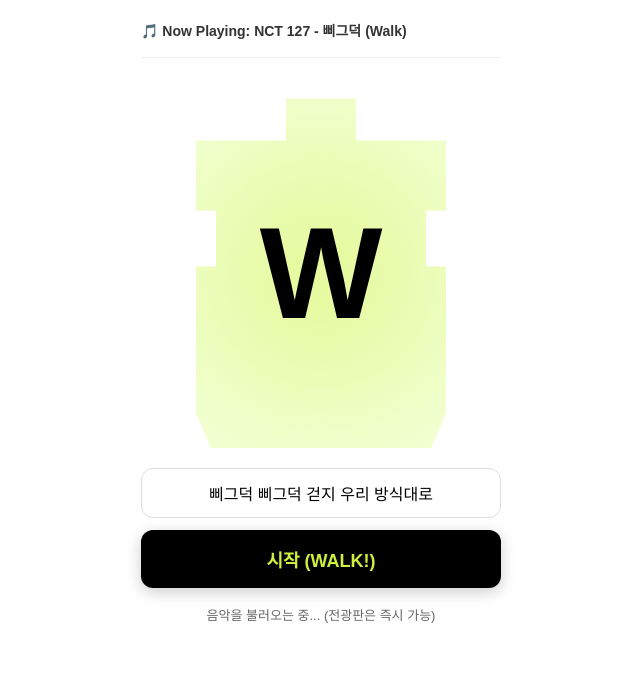
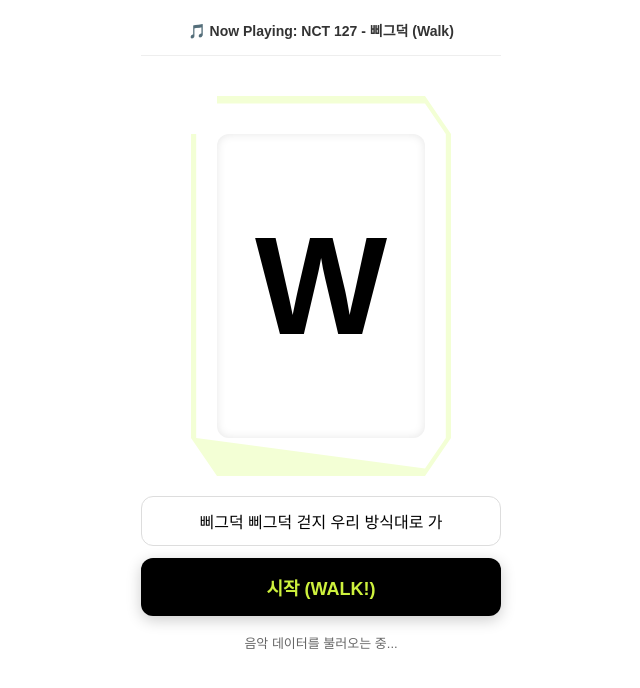
Before and after one commit to kaya1229/Cheer, a plain HTML site: page index.html in a window 1280 px wide. Shown: the whole page, without its empty margins (319-959 px from the left). Drawn offline with Linux system fonts and the light colour scheme.

Commit message:
Update index.html

```diff
--- a/index.html
+++ b/index.html
@@ -3,24 +3,52 @@
 <head>
     <meta charset="UTF-8">
     <meta name="viewport" content="width=device-width, initial-scale=1.0">
-    <title>NCT Online Lightstick - Fast Response</title>
+    <title>NCT Online Lightstick - WALK Edition</title>
     <style>
-        body { font-family: 'Noto Sans KR', sans-serif; background: #fff; display: flex; flex-direction: column; align-items: center; margin: 0; padding: 20px; }
-        .header { width: 100%; max-width: 360px; border-bottom: 1px solid #eee; padding-bottom: 15px; margin-bottom: 20px; }
-        .info { font-size: 14px; color: #333; line-height: 1.6; font-weight: bold; }
+        body { font-family: 'Noto Sans KR', sans-serif; background: #fff; display: flex; flex-direction: column; align-items: center; margin: 0; padding: 20px; transition: background 0.1s; }
+        .header { width: 100%; max-width: 360px; border-bottom: 1px solid #eee; padding-bottom: 15px; margin-bottom: 20px; text-align: center; }
+        .info { font-size: 14px; color: #333; font-weight: bold; }
 
-        /* 믐먼봉 정교한 실루엣 UI */
-        .meummonbong-frame { position: relative; width: 250px; height: 350px; margin: 20px 0; }
+        /* --- 핵심: 믐먼봉 정교한 실루엣 UI (첨부 이미지 비율 반영) --- */
+        .meummonbong-frame {
+            position: relative;
+            width: 260px; /* 실제 이미지 비율 고려 */
+            height: 380px;
+            margin: 20px 0;
+            display: flex; justify-content: center; align-items: center;
+        }
+
+        /* 믐먼봉의 특징적인 외부 절개 라인 */
         .meummonbong-shape {
-            width: 100%; height: 100%; background: #F3FFD5; position: absolute;
-            clip-path: polygon(0% 12%, 36% 12%, 36% 0%, 64% 0%, 64% 12%, 100% 12%, 100% 32%, 92% 32%, 92% 48%, 100% 48%, 100% 90%, 94% 100%, 6% 100%, 0% 90%, 0% 48%, 8% 48%, 8% 32%, 0% 32%);
+            width: 100%; height: 100%;
+            background: #F3FFD5; /* 이미지의 연한 네온 연두색 */
+            position: absolute; top: 0; left: 0;
+
+            /* CSS clip-path로 입체적인 각진 형태 구현 */
+            clip-path: polygon(
+                /* 상단 각 */ 10% 0%, 90% 0%, 100% 10%, 100% 90%, 90% 100%, 10% 100%, 0% 90%, 0% 10%,
+                /* 내부 구멍: 발광 효과 시 선명도를 높이기 위함 */
+                2% 10%, 2% 90%, 90% 98%, 98% 90%, 98% 10%, 90% 2%, 10% 2%
+            );
         }
-        .glow-effect {
-            position: absolute; top: 50%; left: 50%; transform: translate(-50%, -50%);
-            width: 140%; height: 140%; background: radial-gradient(circle, rgba(206, 241, 61, 0.4) 0%, rgba(206, 241, 61, 0) 70%);
-            filter: blur(20px);
+
+        /* 중앙 글자 영역 (image_2.png 폰트 느낌 반영) */
+        .display-area {
+            position: relative;
+            z-index: 2;
+            display: flex; flex-direction: column; justify-content: center; align-items: center;
+            width: 80%; height: 80%;
+            border-radius: 12px;
+            box-shadow: inset 0 0 10px rgba(0,0,0,0.1);
+            transition: box-shadow 0.1s, background 0.1s;
         }
-        .display-char { position: absolute; top: 50%; left: 50%; transform: translate(-50%, -50%); font-size: 130px; font-weight: 900; color: #000; z-index: 2; }
+
+        .display-char {
+            font-size: 140px; /* 큼직하게 */
+            font-weight: 800; /* 아주 굵게 */
+            color: #000;
+            text-shadow: 0 0 5px rgba(255, 255, 255, 0.5); /* 글자 주변 미세한 빛 */
+        }
 
         /* 컨트롤 영역 */
         .controls { width: 100%; max-width: 360px; display: flex; flex-direction: column; gap: 12px; }
@@ -30,23 +58,35 @@
         #playBtn.playing { background: #ff4d4d; color: #fff; }
 
         .song-status { font-size: 13px; color: #666; text-align: center; margin-top: 5px; }
+
+        /* --- 발광 애니메이션 (BPM에 맞춰 Pulse) --- */
+        @keyframes glowPulse {
+            0% { box-shadow: 0 0 0 rgba(206, 241, 61, 0); background-color: transparent; }
+            50% { box-shadow: 0 0 30px rgba(206, 241, 61, 0.8); background-color: #CEF13D; }
+            100% { box-shadow: 0 0 0 rgba(206, 241, 61, 0); background-color: transparent; }
+        }
+
+        /* 발광 시 화면 전체와 프레임에 적용 */
+        .body-pulse { background: radial-gradient(circle, rgba(206, 241, 61, 0.3) 0%, rgba(206, 241, 61, 0) 70%) !important; }
+        .frame-pulse .display-area { animation: glowPulse 0.1s ease-out; }
     </style>
 </head>
-<body>
+<body id="lightstickBody">
 
     <div class="header">
         <div class="info">🎵 Now Playing: NCT 127 - 삐그덕 (Walk)</div>
     </div>
 
-    <div class="meummonbong-frame">
-        <div class="meummonbong-shape"><div class="glow-effect"></div></div>
-        <div id="display" class="display-char">W</div>
+    <div id="lightstickFrame" class="meummonbong-frame">
+        <div class="meummonbong-shape"></div> <div class="display-area">
+            <div id="display" class="display-char">W</div>
+        </div>
     </div>
 
     <div class="controls">
-        <input type="text" id="userInput" placeholder="문구 입력" value="삐그덕 삐그덕 걷지 우리 방식대로">
+        <input type="text" id="userInput" placeholder="문구 입력" value="삐그덕 삐그덕 걷지 우리 방식대로 가">
         <button id="playBtn" onclick="togglePlay()">시작 (WALK!)</button>
-        <div id="loadStatus" class="song-status">음악을 불러오는 중... (전광판은 즉시 가능)</div>
+        <div id="loadStatus" class="song-status">음악 데이터를 불러오는 중...</div>
     </div>
 
     <audio id="audioPlayer" loop crossorigin="anonymous"></audio>
@@ -57,6 +97,8 @@
         let currentIndex = 0;
         const currentBpm = 92; // '삐그덕 (Walk)' 고정 BPM
         const audio = document.getElementById('audioPlayer');
+        const frame = document.getElementById('lightstickFrame');
+        const body = document.getElementById('lightstickBody');
         let musicReady = false;
 
         // 페이지 로드 시 음악 검색 (비동기)
@@ -78,7 +120,8 @@
 
         function togglePlay() {
             const btn = document.getElementById('playBtn');
-            const text = document.getElementById('userInput').value.replace(/\s/g, '').split('');
+            const rawText = document.getElementById('userInput').value;
+            const text = rawText.split(''); // 공백 포함하여 한 글자씩 분리
 
             if (isPlaying) {
                 // 정지 로직
@@ -86,12 +129,15 @@
                 audio.pause();
                 btn.innerText = "시작 (WALK!)";
                 btn.classList.remove('playing');
+                body.classList.remove('body-pulse');
+                frame.classList.remove('frame-pulse');
                 isPlaying = false;
             } else {
                 // 시작 로직 (음악 준비 여부와 상관없이 즉시 실행)
                 isPlaying = true;
                 btn.innerText = "정지";
                 btn.classList.add('playing');
+                frame.classList.add('frame-pulse'); // 발광 애니메이션 시작
 
                 // 1. 전광판 애니메이션 즉시 시작
                 const ms = 60000 / currentBpm;
@@ -101,6 +147,10 @@
                 interval = setInterval(() => {
                     document.getElementById('display').innerText = text[currentIndex];
                     currentIndex = (currentIndex + 1) % text.length;
+
+                    // 발광 효과 트리거 (배경과 프레임)
+                    body.classList.add('body-pulse');
+                    setTimeout(() => body.classList.remove('body-pulse'), 50); // 짧게 발광 후 제거
                 }, ms);
 
                 // 2. 음악 재생 (준비되었다면)
```
